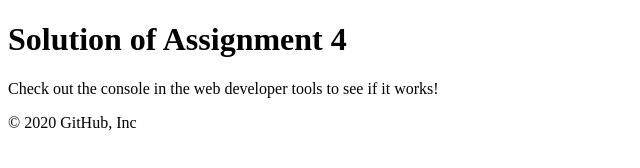
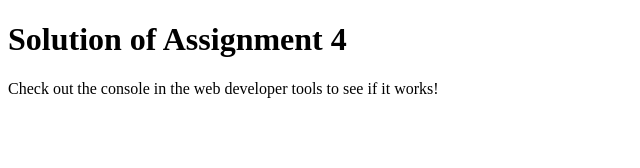
Before and after one commit to 221996Vivekanand/Module4_Assignment, a plain HTML site: page index.html in a window 1280 px wide. Shown: the whole page, without its empty margins (0-640 px from the left). Drawn offline with Linux system fonts and the light colour scheme.

Commit message:
Update index.html

```diff
--- a/index.html
+++ b/index.html
@@ -15,4 +15,3 @@
 </body>
 
 </html>
-© 2020 GitHub, Inc
```
